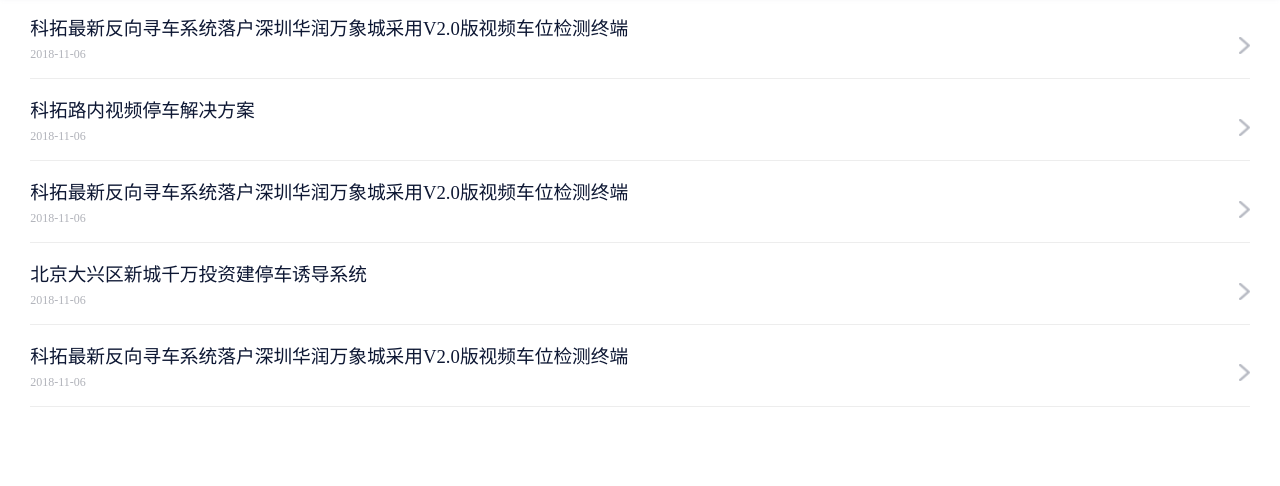
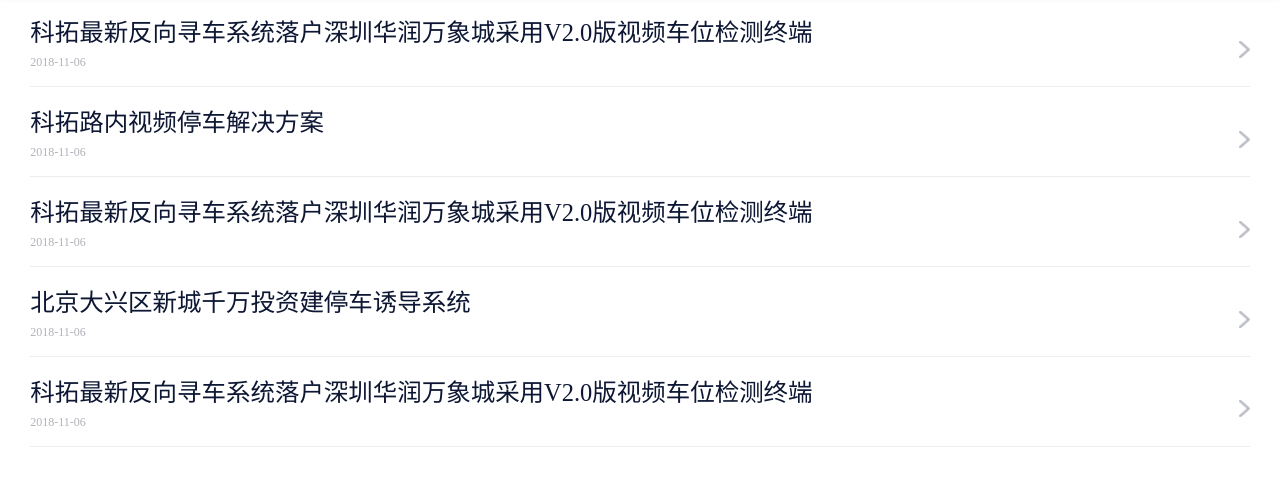
Before and after one commit to BearDryDirty/rm, a plain HTML site: page notice-list.html in a window 1280 px wide. Shown: the part 66-552 px from the top of the page. Drawn offline with Linux system fonts and the light colour scheme.

Commit message:
Update style.css

```diff
--- a/css/style.css
+++ b/css/style.css
@@ -48,7 +48,7 @@ input:-ms-input-placeholder{color:#a0a8c1;}
 .items-box li .items-mes{height: .5rem; display: list-item;border-bottom: 1px solid #e8eaee;margin-left: 1.2rem; color: #626775}
 /*公共*/
 .notice-items li{margin:.22rem .42rem; padding:0 .2rem .22rem 0; background: url(../images/icon-right.png) right center no-repeat; background-size: .15rem; border-bottom: 1px solid #ededed}
-.notice-items li span{width: 100%; color: #0d1733; display: block; font-size: .26rem}
+.notice-items li span{width: 100%; color: #0d1733; display: block; font-size: .34rem}
 .notice-items li i{color: #b0b2b9; margin-top: .1rem; width: 100%; display: block;}
 .notice-show{margin:.42rem;}
 .notice-show .notice-tit{width: 100%; color: #0d1733; display: block; font-size: .34rem}
```
